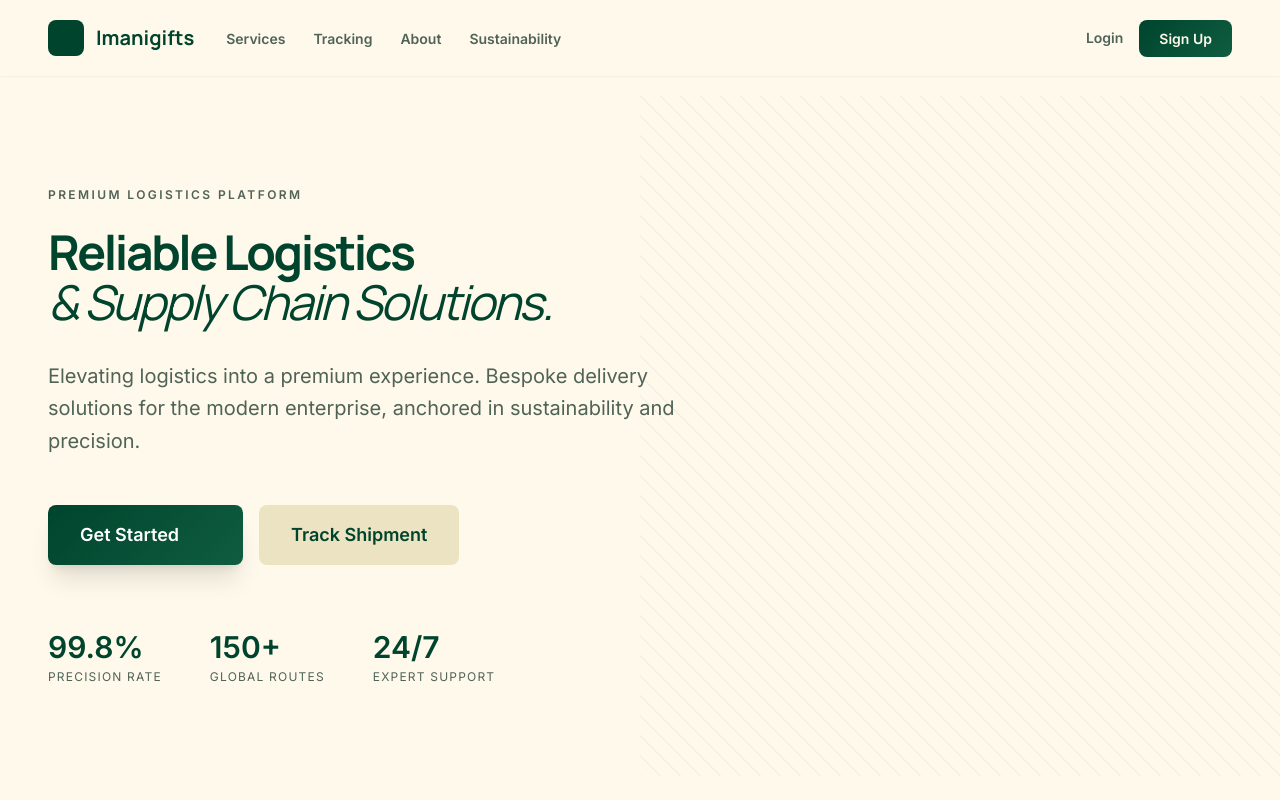
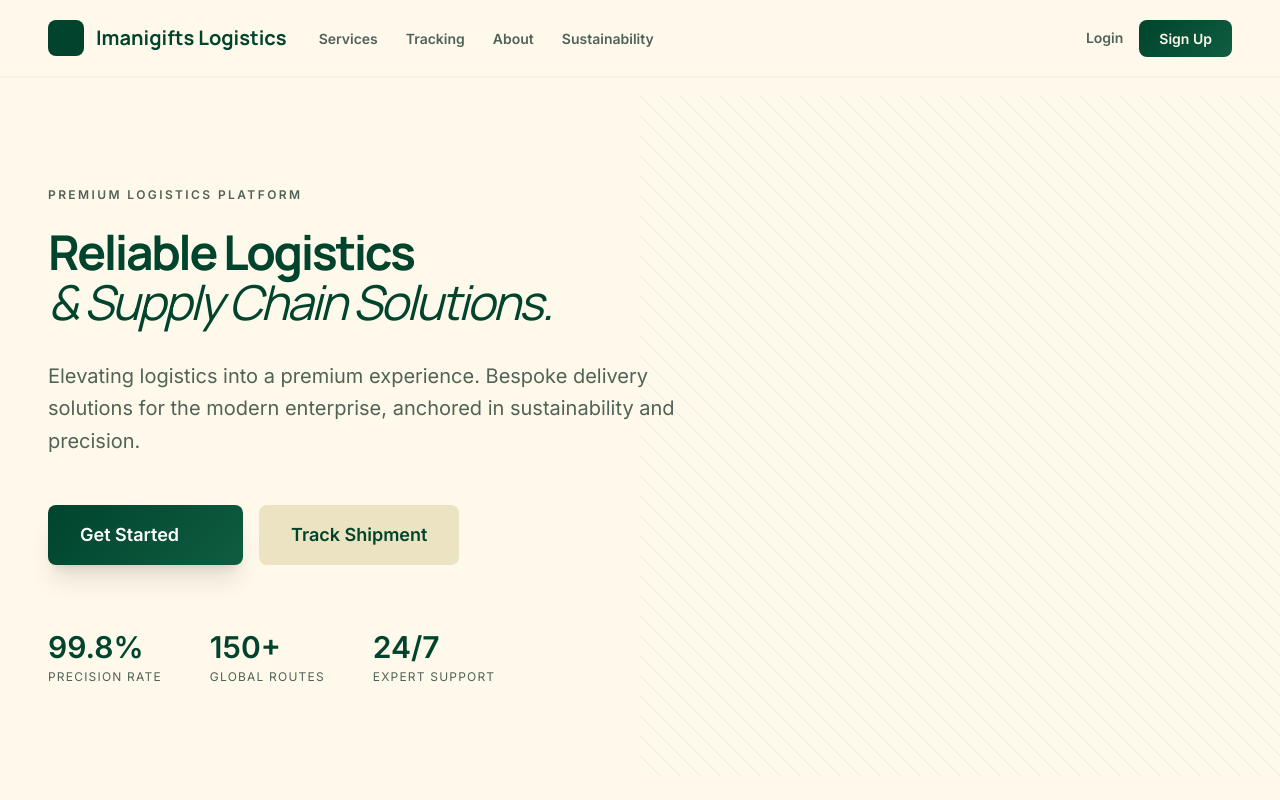
Before and after one commit to cohzyweb/imanigifts_logistics_new, a Next.js app: page /customer/landing in a window 1280 px wide. Shown: the top 800 px of the page. Built offline with nearby package versions, Linux system fonts and the light colour scheme.

Commit message:
Update CustomerNav.tsx

```diff
--- a/components/customer/CustomerNav.tsx
+++ b/components/customer/CustomerNav.tsx
@@ -36,7 +36,7 @@ export default function CustomerNav() {
               </span>
             </div>
             <span className="text-xl font-bold text-[#00442d]" style={{ fontFamily: "Manrope,sans-serif" }}>
-              Imanigifts
+              Imanigifts Logistics
             </span>
           </Link>
 
```
